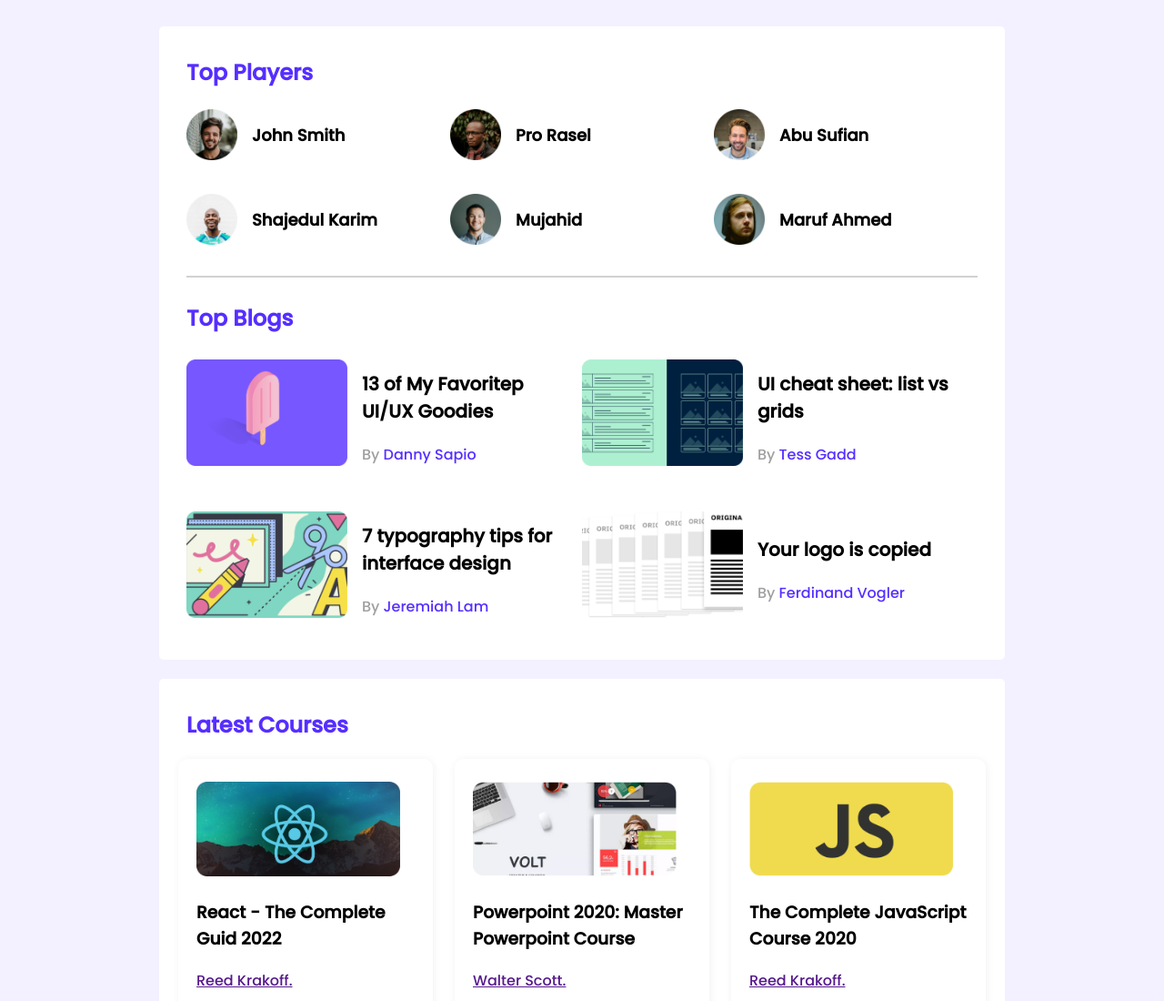
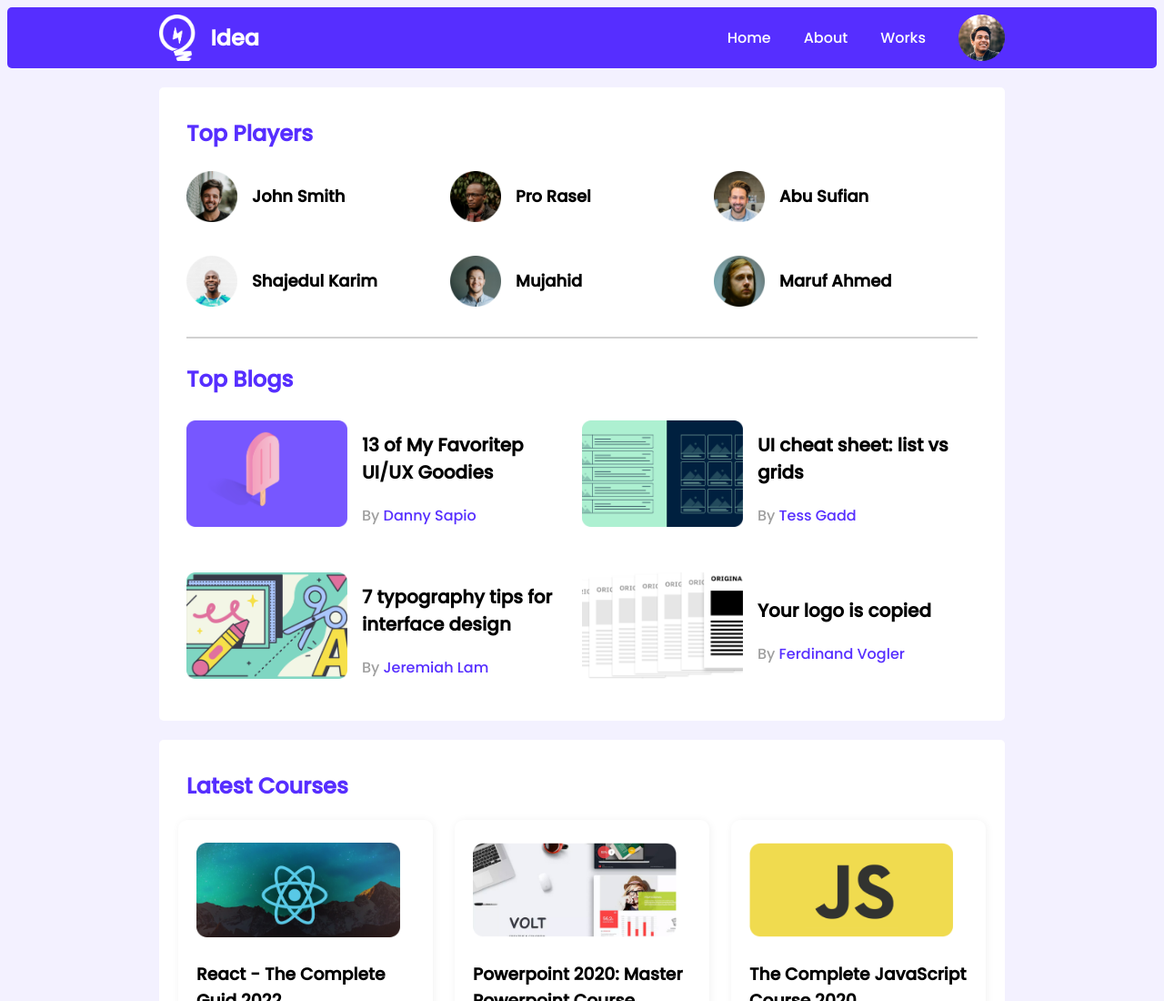
Before and after one commit to BayezidMostafa/leaderboard-css3, a plain HTML site: page index.html in a window 1280 px wide. Shown: the top 1100 px of the page at 91% size. Drawn offline with Linux system fonts and the light colour scheme.

Commit message:
Finished

```diff
--- a/index.html
+++ b/index.html
@@ -12,7 +12,24 @@
 </head>
 <body>
     <!-- Header start -->
-    <header></header>
+    <header class="header">
+        <div class="header-panel">
+            <div class="logo-name">
+                <img src="images/icons/logo.png" alt="">
+                <h1 class="header-title">Idea</h1>
+            </div>
+            <div class="nav-profile">
+                <nav class="navigator">
+                    <ul>
+                        <li><a href="">Home</a></li>
+                        <li><a href="">About</a></li>
+                        <li><a href="">Works</a></li>
+                    </ul>
+                </nav>
+                <img src="images/icons/profile.png" alt="">
+            </div>
+        </div>
+    </header>
     <!-- Header End -->
     <!-- Main Section Start -->
     <main>
--- a/styles/style.css
+++ b/styles/style.css
@@ -21,6 +21,52 @@ main{
 hr{
     border: 1px solid #D1D1D1;
     margin-bottom: 27px;
+}
+/* Header panel */
+.header{
+    background-color: #562EFF;
+    border-radius: 5px;
+}
+.header-panel{
+    margin: auto;
+    width: 930px;
+    display: flex;
+    justify-content: space-between;
+}
+.logo-name{
+    display: flex;
+    align-items: center;
+}
+.logo-name img{
+    width: 40.42px;
+    height: 51px;
+    margin-right: 16px;
+}
+.logo-name, .header-title{
+    font-size: 24px;
+    color: white;
+}
+.nav-profile{
+    display: flex;
+    align-items: center;
+}
+.navigator ul{
+    display: flex;
+    list-style: none;
+}
+.navigator ul li a{
+    text-decoration: none;
+    margin-right: 36px;
+    color: white;
+    transition: 200ms;
+}
+.navigator ul li a:hover{
+    color: #FFE4E8;
+    transition: 200ms;
+}
+.nav-profile img{
+    width: 51px;
+    height: 51px;
 }
 /* Top Player Style */
 .top-players{
@@ -133,6 +179,16 @@ Media Queries
         text-align: center;
         margin: auto;
     }
+    .header-panel{
+        flex-direction: column;
+        width: 60%;
+        padding: 0 40px;
+        align-items: center;
+    }
+    .nav-profile{
+        flex-direction: column;
+        padding: 0 0 10px 0;
+    }
 }
 
 /* Tablete Devices */
@@ -152,4 +208,9 @@ Media Queries
         text-align: center;
         margin: auto;
     }
+    .header-panel{
+        width: 80%;
+        padding: 0 40px;
+        align-items: center;
+    }
 }
```
